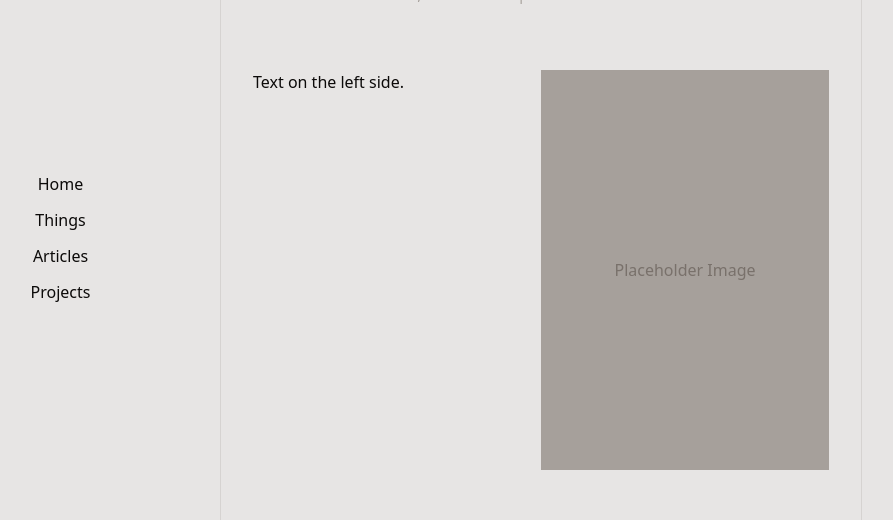
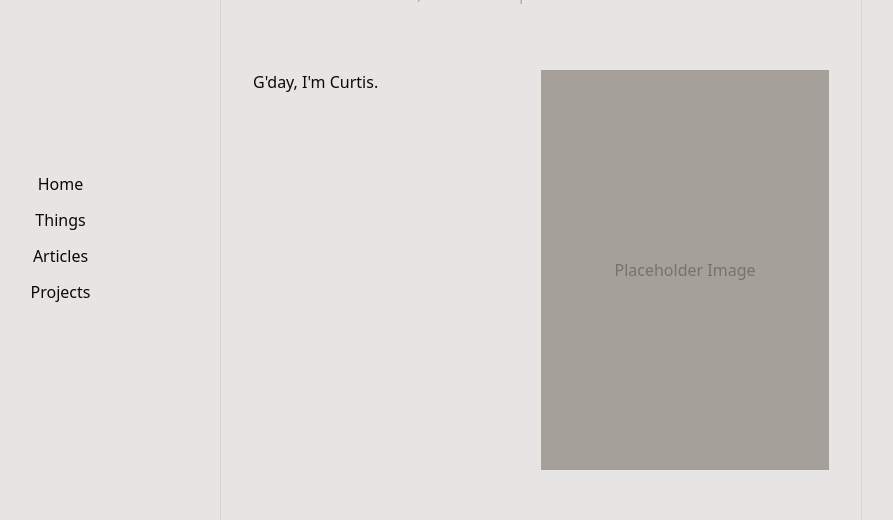
Before and after one commit to krausc2/kc2.dev, a SvelteKit app: page / in a window 1280 px wide. Shown: the part 162-682 px from the top of the page, without its empty margins (99-992 px from the left). Built offline with nearby package versions, Linux system fonts and the light colour scheme.

Commit message:
style: update index tags

```diff
--- a/src/routes/+page.svelte
+++ b/src/routes/+page.svelte
@@ -17,17 +17,17 @@
 	};
 </script>
 
-<div class="flex flex-col pt-16 gap-8 px-8">
+<section class="flex flex-col pt-16 gap-8 px-8">
 	<p class="text-5xl font-bold">krausc2</p>
 	<p class="text-stone-400">// {@html splash()} <span class="cursor">|</span></p>
 
 	<div class="grid grid-cols-2 mt-8">
-		<p>Text on the left side.</p>
+		<p>G'day, I'm Curtis.</p>
 		<div class="bg-stone-400 min-h-100 flex items-center justify-center">
 			<p class="text-stone-500">Placeholder Image</p>
 		</div>
 	</div>
-</div>
+</section>
 
 <style>
 	.cursor {
```
